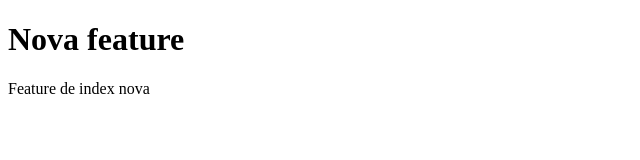
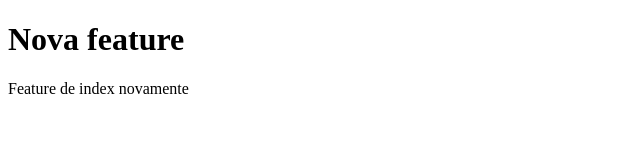
Before and after one commit to DeiseCAPBarbosa/gha_tests, a plain HTML site: page src/index.html in a window 1280 px wide. Shown: the full height of the page, 0-640 px from the left. Drawn offline with Linux system fonts and the light colour scheme.

Commit message:
Updated message in index

```diff
--- a/src/index.html
+++ b/src/index.html
@@ -10,7 +10,7 @@
             Nova feature
         </h1>
         <p>
-            Feature de index nova
+            Feature de index novamente
         </p>
     </body>
 </html>
```
